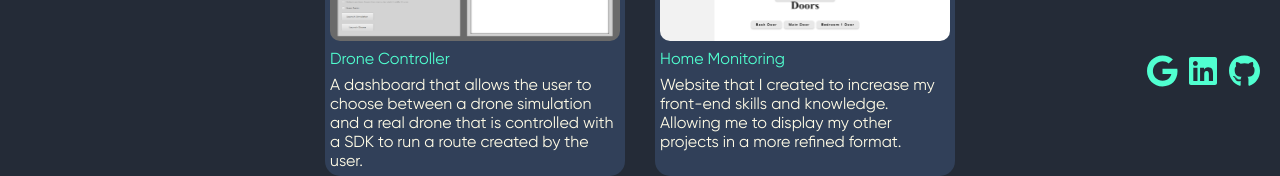
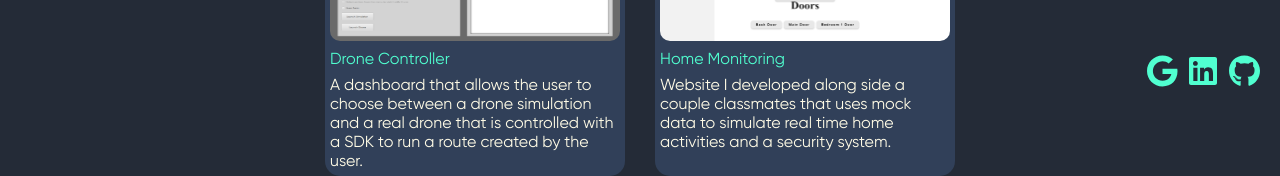
Before and after one commit to ContellaJP/contellajp.github.io, a React (Create React App) app: page /react-portfolio/projects in a window 1280 px wide. Shown: the part 693-869 px from the top of the page. Built offline with nearby package versions, Linux system fonts and the light colour scheme.

Commit message:
Update Projects.js

```diff
--- a/src/pages/Projects.js
+++ b/src/pages/Projects.js
@@ -45,7 +45,7 @@ export default function Projects() {
                         <img src= {process.env.PUBLIC_URL+"/homeMonitoringUI.png"} alt=""/>
                     </div>
                     <a href='https://github.com/ContellaJP/homeMonitoring'> Home Monitoring </a>
-                    <p> Website that I created to increase my front-end skills and knowledge. Allowing me to display my other projects in a more refined format. </p>
+                    <p> Website I developed along side a couple classmates that uses mock data to simulate real time home activities and a security system. </p>
 
             </div>
 
```
